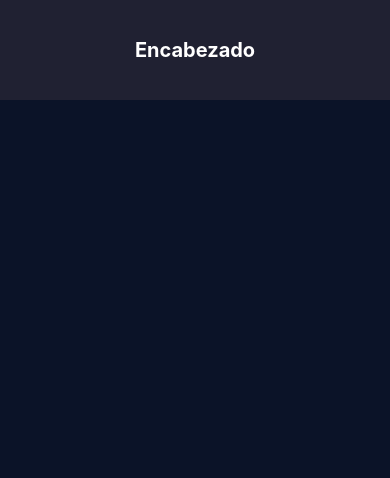
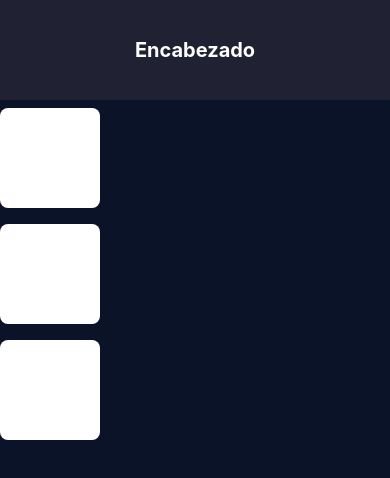
Before and after one commit to Balsero300/PROYECTO-TARDUS, a React Native app: screen / in a window 390 px wide. Shown: the top 478 px of the page. Built offline with nearby package versions, Linux system fonts and the light colour scheme.

Commit message:
Agrego ciadros

```diff
--- a/App.js
+++ b/App.js
@@ -1,5 +1,5 @@
 import React from 'react';
-import { View, TouchableOpacity, Text, StyleSheet } from 'react-native';
+import { View, TouchableOpacity, Text, StyleSheet, FlatList} from 'react-native';
 
 const Header = () => {
   return (
@@ -9,10 +9,24 @@ const Header = () => {
   );
 };
 
+const data = [
+  { id: '1' },
+  { id: '2' },
+  { id: '3' },
+  // Agrega más elementos según tus necesidades
+];
+
 const App = () => {
   return (
     <View style={styles.container}>
       <Header/>
+      <FlatList
+        data={data}
+        renderItem={() => (
+          <View style={styles.box} />
+        )}
+        keyExtractor={(item) => item.id}
+      />
     </View>
   );
 };
@@ -33,6 +47,13 @@ const styles = StyleSheet.create({
     fontSize: 20,
     fontWeight: 'bold',
   },
+  box: {
+    width: 100,
+    height: 100,
+    marginVertical: 8,
+    borderRadius: 8,
+    backgroundColor: 'white', // Establece el color aquí
+  }
 });
 
 export default App;
```
